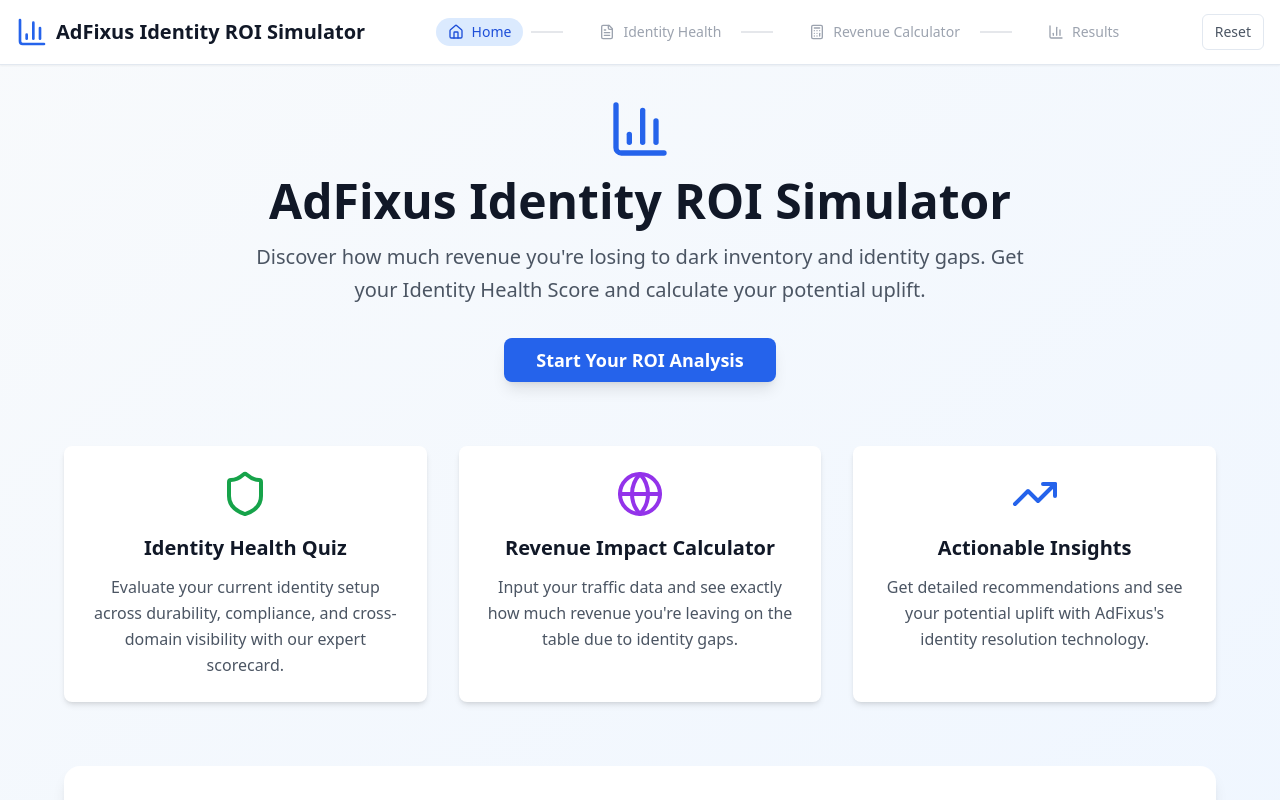
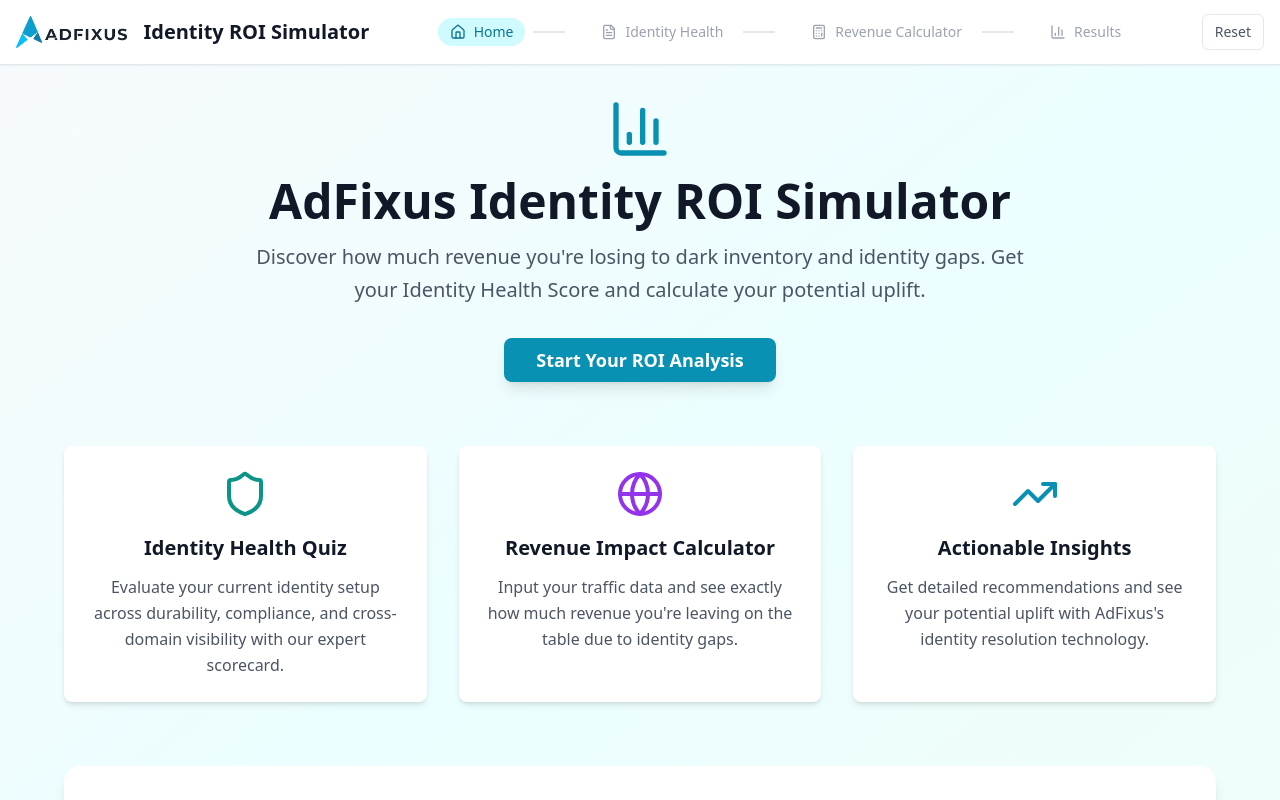
Before and after one commit to krishanraja/adfixus-sales, a React (Vite) app: page / in a window 1280 px wide. Shown: the top 800 px of the page. Built offline with nearby package versions, Linux system fonts and the light colour scheme.

Commit message:
Add AdFixus logo and color adjustments
- Added the AdFixus logo to the navigation bar.
- Adjusted the color scheme of the site to match the logo.

```diff
--- a/src/components/Hero.tsx
+++ b/src/components/Hero.tsx
@@ -14,7 +14,7 @@ export const Hero: React.FC<HeroProps> = ({ onStartQuiz }) => {
       {/* Hero Section */}
       <div className="text-center mb-16">
         <div className="mb-8">
-          <BarChart3 className="w-16 h-16 text-blue-600 mx-auto mb-4" />
+          <BarChart3 className="w-16 h-16 text-cyan-600 mx-auto mb-4" />
           <h1 className="text-5xl font-bold text-gray-900 mb-4">
             AdFixus Identity ROI Simulator
           </h1>
@@ -27,7 +27,7 @@ export const Hero: React.FC<HeroProps> = ({ onStartQuiz }) => {
         <Button
           onClick={onStartQuiz}
           size="lg"
-          className="bg-blue-600 hover:bg-blue-700 text-white px-8 py-4 text-lg font-semibold rounded-lg shadow-lg hover:shadow-xl transition-all duration-200"
+          className="bg-cyan-600 hover:bg-cyan-700 text-white px-8 py-4 text-lg font-semibold rounded-lg shadow-lg hover:shadow-xl transition-all duration-200"
         >
           Start Your ROI Analysis
         </Button>
@@ -37,7 +37,7 @@ export const Hero: React.FC<HeroProps> = ({ onStartQuiz }) => {
       <div className="grid md:grid-cols-3 gap-8 mb-16">
         <Card className="border-0 shadow-md hover:shadow-lg transition-shadow duration-200">
           <CardContent className="p-6 text-center">
-            <Shield className="w-12 h-12 text-green-600 mx-auto mb-4" />
+            <Shield className="w-12 h-12 text-teal-600 mx-auto mb-4" />
             <h3 className="text-xl font-semibold text-gray-900 mb-3">
               Identity Health Quiz
             </h3>
@@ -63,7 +63,7 @@ export const Hero: React.FC<HeroProps> = ({ onStartQuiz }) => {
 
         <Card className="border-0 shadow-md hover:shadow-lg transition-shadow duration-200">
           <CardContent className="p-6 text-center">
-            <TrendingUp className="w-12 h-12 text-blue-600 mx-auto mb-4" />
+            <TrendingUp className="w-12 h-12 text-cyan-600 mx-auto mb-4" />
             <h3 className="text-xl font-semibold text-gray-900 mb-3">
               Actionable Insights
             </h3>
@@ -94,7 +94,7 @@ export const Hero: React.FC<HeroProps> = ({ onStartQuiz }) => {
             <div className="text-gray-600 text-sm">Typical Match Rate</div>
           </div>
           <div className="text-center">
-            <div className="text-3xl font-bold text-green-600 mb-2">25%</div>
+            <div className="text-3xl font-bold text-teal-600 mb-2">25%</div>
             <div className="text-gray-600 text-sm">Average Revenue Loss</div>
           </div>
         </div>
--- a/src/components/Navigation.tsx
+++ b/src/components/Navigation.tsx
@@ -20,10 +20,14 @@ export const Navigation: React.FC<NavigationProps> = ({ currentStep, onReset })
     <nav className="bg-white shadow-sm border-b sticky top-0 z-50">
       <div className="container mx-auto px-4">
         <div className="flex items-center justify-between h-16">
-          <div className="flex items-center space-x-2">
-            <BarChart3 className="w-8 h-8 text-blue-600" />
+          <div className="flex items-center space-x-4">
+            <img
+              src="/lovable-uploads/e51c9dd5-2c62-4f48-83ea-2b4cb61eed6c.png"
+              alt="AdFixus Logo"
+              className="h-8 w-auto"
+            />
             <h1 className="text-xl font-bold text-gray-900">
-              AdFixus Identity ROI Simulator
+              Identity ROI Simulator
             </h1>
           </div>
 
@@ -37,16 +41,16 @@ export const Navigation: React.FC<NavigationProps> = ({ currentStep, onReset })
                 <div key={step.id} className="flex items-center space-x-2">
                   <div className={`flex items-center space-x-2 px-3 py-1 rounded-full text-sm ${
                     isActive
-                      ? 'bg-blue-100 text-blue-700 font-medium'
+                      ? 'bg-cyan-100 text-cyan-700 font-medium'
                       : isCompleted
-                        ? 'text-green-600'
+                        ? 'text-teal-600'
                         : 'text-gray-400'
                   }`}>
                     <Icon className="w-4 h-4" />
                     <span>{step.label}</span>
                   </div>
                   {index < steps.length - 1 && (
-                    <div className={`w-8 h-0.5 ${isCompleted ? 'bg-green-400' : 'bg-gray-200'}`} />
+                    <div className={`w-8 h-0.5 ${isCompleted ? 'bg-teal-400' : 'bg-gray-200'}`} />
                   )}
                 </div>
               );
--- a/src/components/ResultsDashboard.tsx
+++ b/src/components/ResultsDashboard.tsx
@@ -93,9 +93,9 @@ export const ResultsDashboard: React.FC<ResultsDashboardProps> = ({
 
       {/* Identity Health Scorecard */}
       <Card className="shadow-lg border-0">
-        <CardHeader className="bg-gradient-to-r from-blue-50 to-indigo-50">
+        <CardHeader className="bg-gradient-to-r from-cyan-50 to-teal-50">
           <CardTitle className="flex items-center space-x-2">
-            <CheckCircle className="w-6 h-6 text-blue-600" />
+            <CheckCircle className="w-6 h-6 text-cyan-600" />
             <span>Identity Health Scorecard</span>
           </CardTitle>
         </CardHeader>
@@ -173,16 +173,16 @@ export const ResultsDashboard: React.FC<ResultsDashboardProps> = ({
           </CardContent>
         </Card>
 
-        <Card className="shadow-lg border-l-4 border-l-green-500">
+        <Card className="shadow-lg border-l-4 border-l-teal-500">
           <CardContent className="p-6">
             <div className="flex items-center justify-between">
               <div>
                 <p className="text-sm text-gray-600">Monthly Uplift Potential</p>
-                <p className="text-2xl font-bold text-green-600">
+                <p className="text-2xl font-bold text-teal-600">
                   {formatCurrency(calculatorResults.uplift.totalMonthlyUplift)}
                 </p>
               </div>
-              <TrendingUp className="w-8 h-8 text-green-500" />
+              <TrendingUp className="w-8 h-8 text-teal-500" />
             </div>
             <p className="text-xs text-gray-500 mt-2">
               +{calculatorResults.uplift.percentageImprovement.toFixed(1)}% revenue increase
@@ -190,16 +190,16 @@ export const ResultsDashboard: React.FC<ResultsDashboardProps> = ({
           </CardContent>
         </Card>
 
-        <Card className="shadow-lg border-l-4 border-l-blue-500">
+        <Card className="shadow-lg border-l-4 border-l-cyan-500">
           <CardContent className="p-6">
             <div className="flex items-center justify-between">
               <div>
                 <p className="text-sm text-gray-600">Annual Opportunity</p>
-                <p className="text-2xl font-bold text-blue-600">
+                <p className="text-2xl font-bold text-cyan-600">
                   {formatCurrency(calculatorResults.uplift.totalAnnualUplift)}
                 </p>
               </div>
-              <Calendar className="w-8 h-8 text-blue-500" />
+              <Calendar className="w-8 h-8 text-cyan-500" />
             </div>
             <p className="text-xs text-gray-500 mt-2">
               12-month projection
@@ -248,7 +248,7 @@ export const ResultsDashboard: React.FC<ResultsDashboardProps> = ({
                     <Cell key={`cell-${index}`} fill={entry.color} />
                   ))}
                 </Pie>
-                <Tooltip formatter={(value) => formatNumber(value)} />
+                <Tooltip formatter={(value: number) => formatNumber(value)} />
               </PieChart>
             </ResponsiveContainer>
             <div className="mt-4 text-center">
@@ -274,8 +274,8 @@ export const ResultsDashboard: React.FC<ResultsDashboardProps> = ({
               <BarChart data={revenueComparisonData}>
                 <CartesianGrid strokeDasharray="3 3" />
                 <XAxis dataKey="name" />
-                <YAxis tickFormatter={(value) => `$${(value / 1000).toFixed(0)}K`} />
-                <Tooltip formatter={(value) => formatCurrency(value)} />
+                <YAxis tickFormatter={(value: number) => `$${(value / 1000).toFixed(0)}K`} />
+                <Tooltip formatter={(value: number) => formatCurrency(value)} />
                 <Bar dataKey="current" fill="#6b7280" name="Current" />
                 <Bar dataKey="withAdFixus" fill="#22c55e" name="With AdFixus" />
               </BarChart>
@@ -294,8 +294,8 @@ export const ResultsDashboard: React.FC<ResultsDashboardProps> = ({
             <LineChart data={monthlyProjectionData}>
               <CartesianGrid strokeDasharray="3 3" />
               <XAxis dataKey="month" />
-              <YAxis tickFormatter={(value) => `$${(value / 1000).toFixed(0)}K`} />
-              <Tooltip formatter={(value) => formatCurrency(value)} />
+              <YAxis tickFormatter={(value: number) => `$${(value / 1000).toFixed(0)}K`} />
+              <Tooltip formatter={(value: number) => formatCurrency(value)} />
               <Line
                 type="monotone"
                 dataKey="current"
@@ -316,7 +316,7 @@ export const ResultsDashboard: React.FC<ResultsDashboardProps> = ({
       </Card>
 
       {/* Action Items */}
-      <Card className="shadow-lg bg-gradient-to-r from-blue-50 to-indigo-50 border-0">
+      <Card className="shadow-lg bg-gradient-to-r from-cyan-50 to-teal-50 border-0">
         <CardContent className="p-8 text-center">
           <h3 className="text-2xl font-bold text-gray-900 mb-4">
             Ready to Unlock Your Revenue Potential?
@@ -327,7 +327,7 @@ export const ResultsDashboard: React.FC<ResultsDashboardProps> = ({
           </p>
 
           <div className="flex flex-col sm:flex-row gap-4 justify-center">
-            <Button size="lg" className="bg-blue-600 hover:bg-blue-700 text-white px-8">
+            <Button size="lg" className="bg-cyan-600 hover:bg-cyan-700 text-white px-8">
               Book a Demo
             </Button>
             <Button size="lg" variant="outline" className="px-8">
--- a/src/pages/Index.tsx
+++ b/src/pages/Index.tsx
@@ -30,7 +30,7 @@ const Index = () => {
   };
 
   return (
-    <div className="min-h-screen bg-gradient-to-br from-slate-50 to-blue-50">
+    <div className="min-h-screen bg-gradient-to-br from-slate-50 via-cyan-50 to-teal-50">
       <Navigation currentStep={currentStep} onReset={resetSimulation} />
 
       <div className="container mx-auto px-4 py-8">
```
Also changed, not shown: public/lovable-uploads/e51c9dd5-2c62-4f48-83ea-2b4cb61eed6c.png (added).
